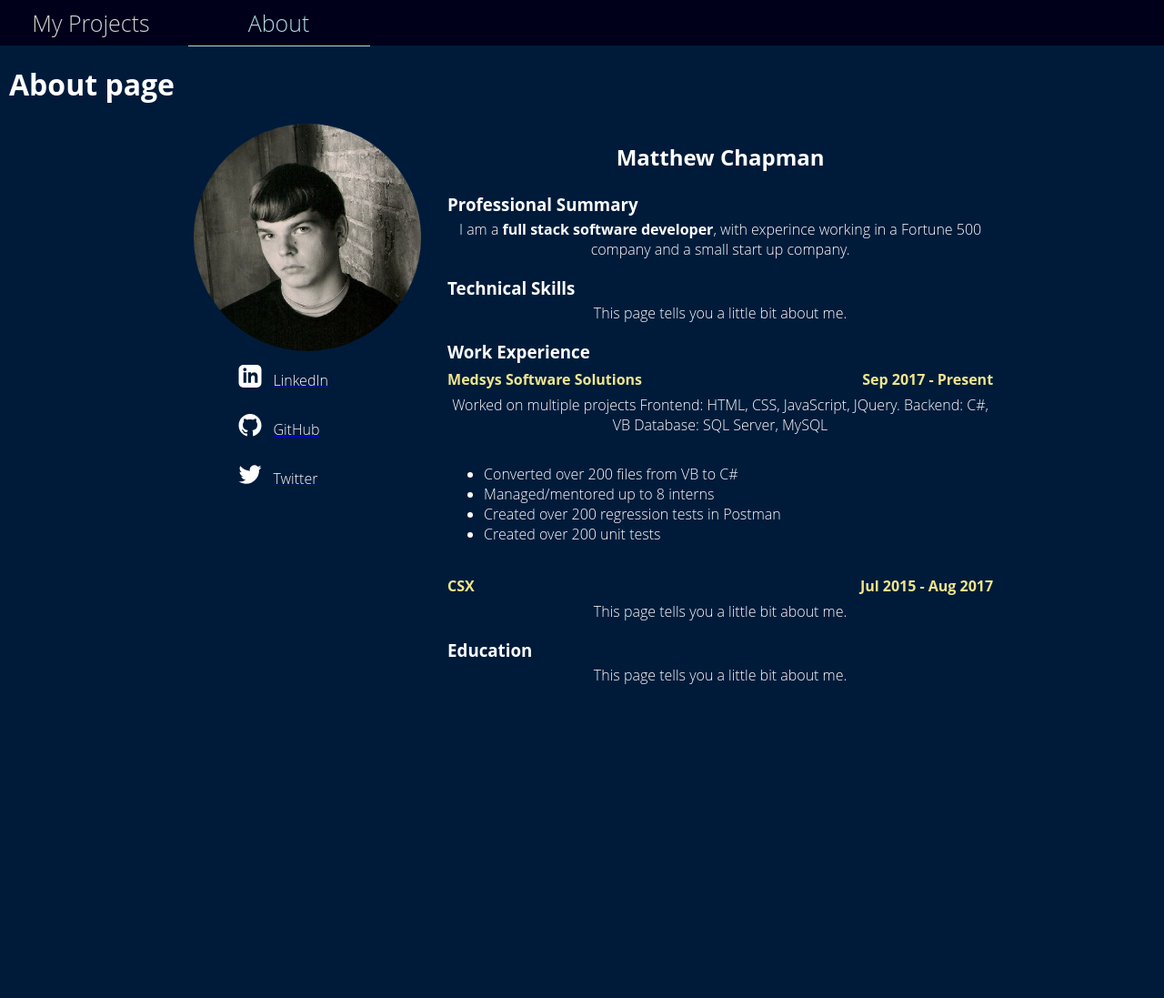
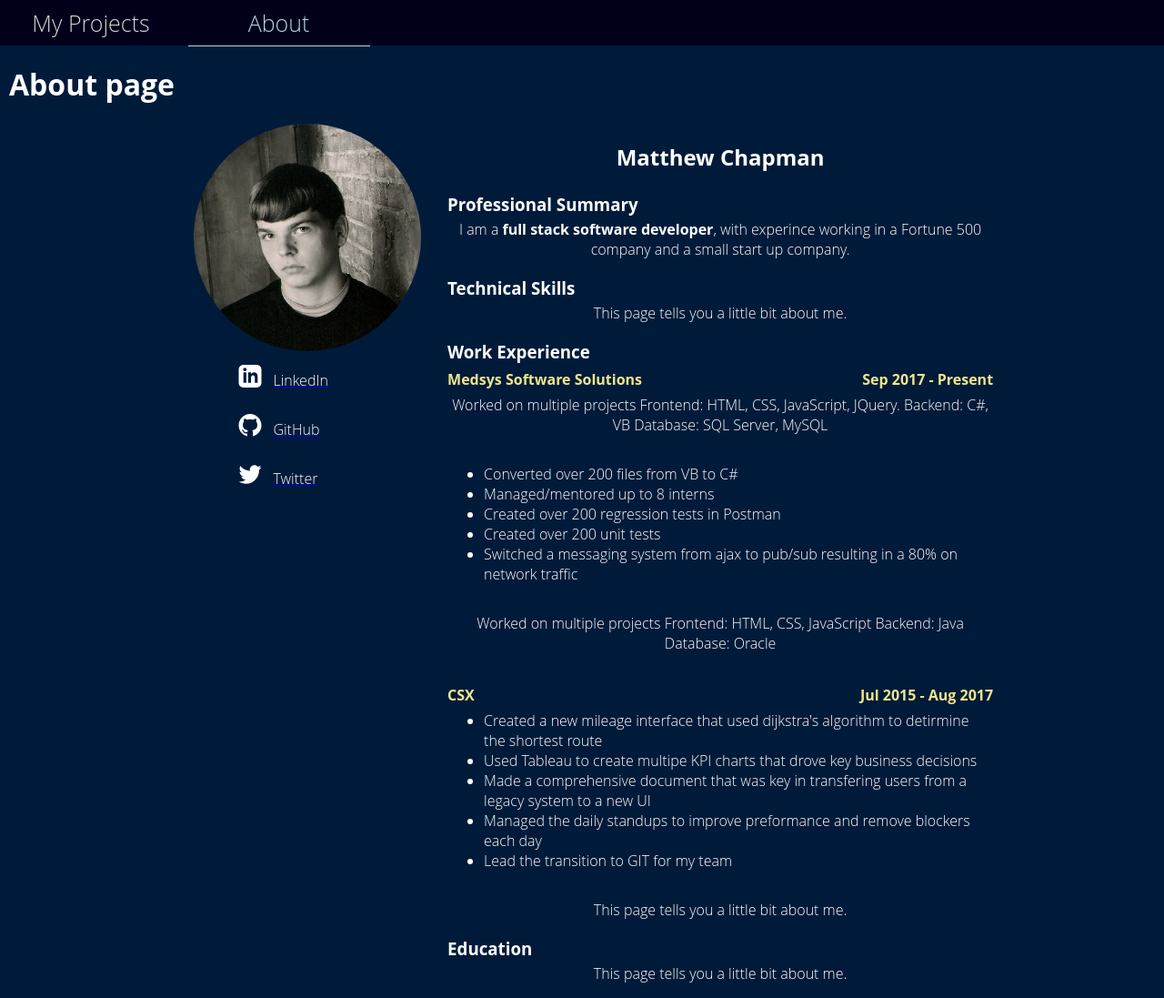
Before and after one commit to matt-chap/matt-chap.github.io, a Jekyll site: the page built from about.html, in a window 1280 px wide. Shown: the whole page at 91% size. Built offline with Jekyll 4.4.1, drawn with Linux system fonts in a browser that asks for light colours; before the commit the page ends 900 px from its top, so only the background shows below that.

Commit message:
Added CSX data

```diff
--- a/about.html
+++ b/about.html
@@ -51,12 +51,25 @@
             <li>Managed/mentored up to 8 interns</li>
             <li>Created over 200 regression tests in Postman</li>
             <li>Created over 200 unit tests</li>
+            <li>Switched a messaging system from ajax to pub/sub resulting in a 80% on network traffic</li>
         </ul>
-
+        <p>Worked on multiple projects
+            Frontend: HTML, CSS, JavaScript
+            Backend: Java
+            Database: Oracle
+        </p>
         <div style="margin-top: 15px;">
             <h4 style="float: left; color: khaki;">CSX</h4>
             <h4 style="float: right; color: khaki;">Jul 2015 - Aug 2017</h4>
         </div>
+
+        <ul style="width: auto; text-align: left;">
+            <li>Created a new mileage interface that used dijkstra's algorithm to detirmine the shortest route</li>
+            <li>Used Tableau to create multipe KPI charts that drove key business decisions</li>
+            <li>Made a comprehensive document that was key in transfering users from a legacy system to a new UI</li>
+            <li>Managed the daily standups to improve preformance and remove blockers each day</li>
+            <li>Lead the transition to GIT for my team</li>
+        </ul>
         <p>This page tells you a little bit about me.</p>
         <h3>Education</h3>
         <p>This page tells you a little bit about me.</p>
```
